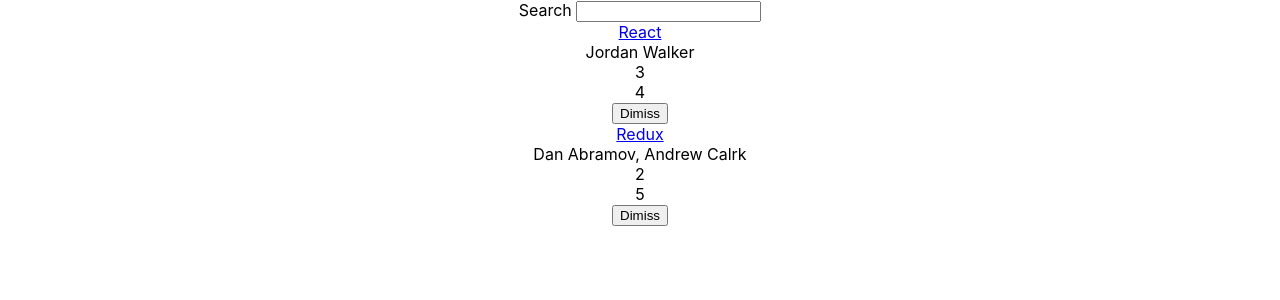
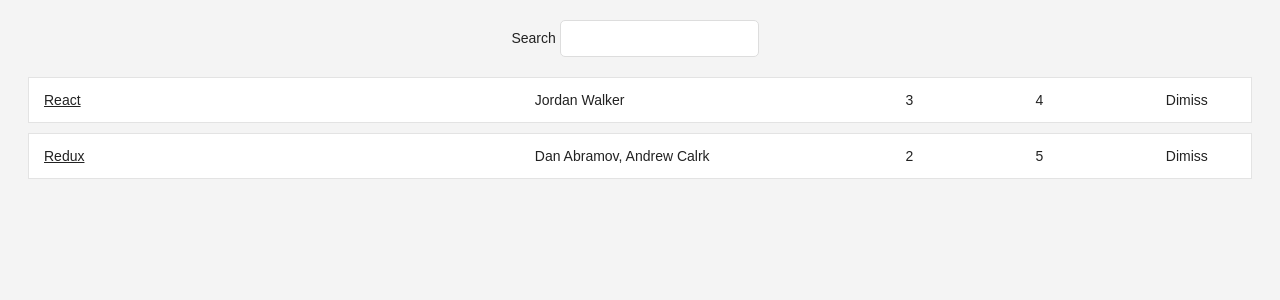
Before and after one commit to Allisson100/ReactJs-Estudos, a React (Create React App) app in the folder Livro-The-Road-To-Learn-React/hackernews/: page / in a window 1280 px wide. Shown: the top 300 px of the page. Built offline with nearby package versions, Linux system fonts and the light colour scheme.

Commit message:
Estilizando Componentes

```diff
--- a/Livro-The-Road-To-Learn-React/hackernews/src/App.css
+++ b/Livro-The-Road-To-Learn-React/hackernews/src/App.css
@@ -2,37 +2,66 @@
   text-align: center;
 }
 
-.App-logo {
-  height: 40vmin;
-  pointer-events: none;
+.page {
+  margin: 20px;
 }
 
-@media (prefers-reduced-motion: no-preference) {
-  .App-logo {
-    animation: App-logo-spin infinite 20s linear;
-  }
+.interactions {
+  text-align: center;
 }
 
-.App-header {
-  background-color: #282c34;
-  min-height: 100vh;
-  display: flex;
-  flex-direction: column;
-  align-items: center;
-  justify-content: center;
-  font-size: calc(10px + 2vmin);
-  color: white;
+.table {
+  margin: 20px 0;
 }
 
-.App-link {
-  color: #61dafb;
+.table-header {
+  display: flex;
+  line-height: 24px;
+  font-size: 16px;
+  padding: 0 10px;
+  justify-content: space-between;
 }
 
-@keyframes App-logo-spin {
-  from {
-    transform: rotate(0deg);
-  }
-  to {
-    transform: rotate(360deg);
-  }
+.table-empty {
+  margin: 200px;
+  text-align: center;
+  font-size: 16px;
 }
+
+.table-row {
+  display: flex;
+  line-height: 24px;
+  white-space: nowrap;
+  margin: 10px 0;
+  padding: 10px;
+  background: #ffffff;
+  border: 1px solid #e3e3e3;
+}
+
+.table-header > span {
+  overflow: hidden;
+  text-overflow: ellipsis;
+  padding: 0 5px;
+}
+
+.table-row > span {
+  overflow: hidden;
+  text-overflow: ellipsis;
+  padding: 0 5px;
+}
+
+.button-inline {
+  border-width: 0;
+  background: transparent;
+  color: inherit;
+  text-align: inherit;
+  -webkit-font-smoothing: inherit;
+  padding: 0;
+  font-size: inherit;
+  cursor: pointer;
+}
+
+.button-active {
+  border-radius: 0;
+  border-bottom: 1px solid #38BB6C;
+}
--- a/Livro-The-Road-To-Learn-React/hackernews/src/App.js
+++ b/Livro-The-Road-To-Learn-React/hackernews/src/App.js
@@ -66,13 +66,16 @@
 
     return (
 
-      <div className="App">
+      <div className="page">
+        <div className="interactions">
           <Search
             value={searchTerm}
             onChange={this.onSearchChange}
           >
             Search
           </Search>
+        </div>
+
         <Table
           list={list}
           pattern={searchTerm}
@@ -98,20 +101,31 @@
 
 const Table = ({ list, pattern, onDimiss }) =>
 
-<div>
+<div className='table'>
   {list.filter(isSearched(pattern)).map(item =>
 
-    <div key={item.objectID}>
-      <span>
+    <div key={item.objectID} className='table-row'>
+      <span style={{ width: '40%' }}>
         <a href={item.url}>{item.title}</a>
       </span><br/>
 
-      <span>{item.author}</span><br/>
-      <span>{item.num_comment}</span><br/>
-      <span>{item.points}</span><br/>
+      <span style={{ width: '30%' }}>
+        {item.author}
+      </span>
+
+      <span style={{ width: '10%' }}>
+        {item.num_comment}
+      </span>
+
+      <span style={{ width: '10%' }}>
+        {item.points}
+      </span>
 
       <span>
-        <Button onClick={() => onDimiss(item.objectID)}>
+        <Button
+          onClick={() => onDimiss(item.objectID)}
+          className='button-inline'
+        >
           Dimiss
         </Button>
       </span>
--- a/Livro-The-Road-To-Learn-React/hackernews/src/index.css
+++ b/Livro-The-Road-To-Learn-React/hackernews/src/index.css
@@ -1,13 +1,44 @@
 body {
-  margin: 0;
-  font-family: -apple-system, BlinkMacSystemFont, 'Segoe UI', 'Roboto', 'Oxygen',
-    'Ubuntu', 'Cantarell', 'Fira Sans', 'Droid Sans', 'Helvetica Neue',
-    sans-serif;
-  -webkit-font-smoothing: antialiased;
-  -moz-osx-font-smoothing: grayscale;
+  color: #222;
+  background: #f4f4f4;
+  font: 400 14px CoreSans, Arial,sans-serif;
 }
 
-code {
-  font-family: source-code-pro, Menlo, Monaco, Consolas, 'Courier New',
-    monospace;
+a {
+  color: #222;
 }
+
+a:hover {
+  text-decoration: underline;
+}
+
+ul, li {
+  list-style: none;
+  padding: 0;
+  margin: 0;
+}
+
+input {
+  padding: 10px;
+  border-radius: 5px;
+  outline: none;
+  margin-right: 10px;
+  border: 1px solid #dddddd;
+}
+
+button {
+  padding: 10px;
+  border-radius: 5px;
+  border: 1px solid #dddddd;
+  background: transparent;
+  color: #808080;
+  cursor: pointer;
+}
+
+button:hover {
+  color: #222;
+}
+
+*:focus {
+  outline: none;
+}
```
Also changed, not shown: 1 other file (tests, documents, lock files or other folders). Lines whose indentation alone changed are shown as unchanged.
